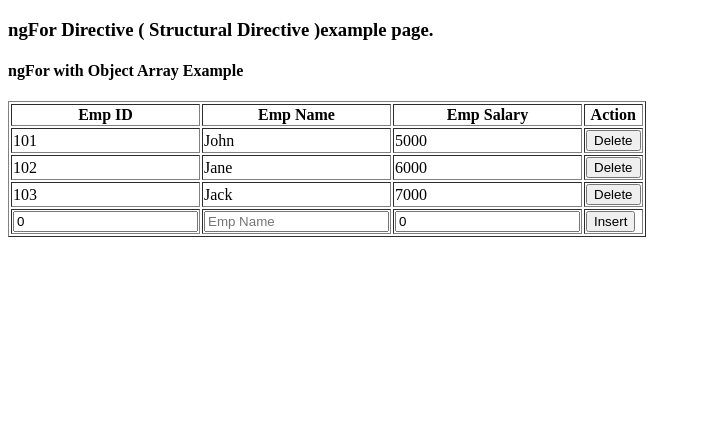
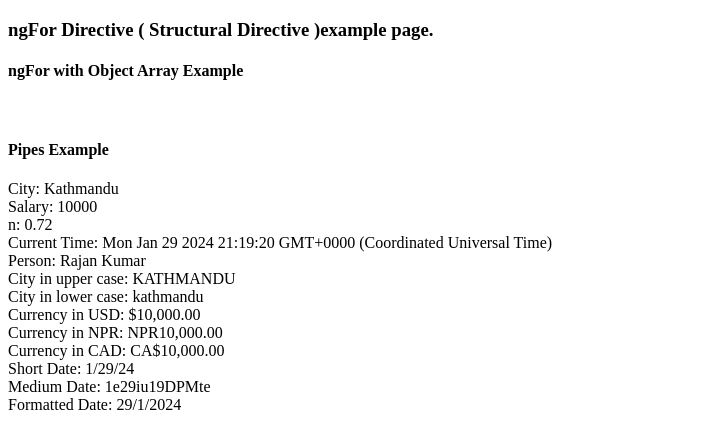
Before and after one commit to rajan10/AngularAppVSCode, an Angular app in the folder app4/: page / in a window 1280 px wide. Shown: the top 448 px of the page, without its empty margins (0-701 px from the left). Built offline with nearby package versions, Linux system fonts and the light colour scheme.

Commit message:
Add pipes in the template (HTML) file  to transform data before display

```diff
--- a/app4/src/app/app.component.html
+++ b/app4/src/app/app.component.html
@@ -34,16 +34,17 @@ Here, the color of the div is bound to the value of mycolor, which is determined
 </ul> -->
 
 <h4> ngFor with Object Array Example </h4>
-<table border="1">
+<!-- <table border="1">
 <tr>
   <th>Emp ID</th> <th>Emp Name</th> <th>Emp Salary</th> <th>Action</th>
 </tr>
 
-<tr *ngFor="let emp of employees; let i = index"> <!-- *ngFor directive is used to iterate over an array of objects -->
+<tr *ngFor="let emp of employees; let i = index"> <!-- here i= index where its value change
+  as per the iteration;  *ngFor directive is used to iterate over an array of objects -->
       <!-- Renders a table row for each employee object in the employees array.
       * Displays employee id, name, salary, and a delete button for each row. *
       The delete button calls the onDeleteClick() method, passing the index of
-      the employee to delete.  -->
+      the employee to delete.
 
       <td>{{ emp.empId }}</td>
       <td>{{ emp.empName }}</td>
@@ -52,7 +53,7 @@ Here, the color of the div is bound to the value of mycolor, which is determined
 
 </tr>
 <tr>
-      <!-- Renders input fields to capture new employee details. * Binds
+       Renders input fields to capture new employee details. * Binds
       employee id, name and salary fields to newemployee object. * Provides a
       button to insert the new employee by calling onInsertClick().
     [(ngModel)] is a special Angular syntax used for two-way data binding.
@@ -60,7 +61,7 @@ Here, the color of the div is bound to the value of mycolor, which is determined
   Putting It Together:
 [(ngModel)]="newemployee.empId" connects the input field in your HTML (where the user can type the employee's ID) to the empId property of the newemployee object in your Angular code.
 If the user types something in the input field, the value is automatically stored in newemployee.empId.
-If you change newemployee.empId in your Angular code, the value in the input field updates automatically.-->
+If you change newemployee.empId in your Angular code, the value in the input field updates automatically.
       <td>
         <input
           type="text"
@@ -84,5 +85,23 @@ If you change newemployee.empId in your Angular code, the value in the input fie
       </td>
       <td><input type="button" value="Insert" (click)="onInsertClick()" /></td>
 </tr>
-</table>
+</table> -->
+
+<br class="class1">
+  <h4>Pipes Example</h4>
+  City: {{ city }} <br />
+  Salary: {{ salary }} <br />
+  n: {{ n }} <br />
+  Current Time: {{ dt }} <br />
+  Person: {{person.firstName}} {{person.lastName}} <br />
+
+  City in upper case: {{ city | uppercase }} <br />
+  City in lower case: {{ city | lowercase }} <br />
+  Currency in USD: {{ salary | currency : "USD" }} <br />
+  Currency in NPR: {{ salary | currency : "NPR" }} <br />
+  Currency in CAD: {{ salary | currency : "CAD" }} <br />
+  Short Date: {{ dt | date : "shortDate" }} <br />
+  Medium Date: {{ dt | date : "MediumDate" }} <br />
+  Formatted Date: {{ dt | date : "d/M/y" }}
+
 </div>
--- a/app4/src/app/app.component.ts
+++ b/app4/src/app/app.component.ts
@@ -15,7 +15,7 @@ export class AppComponent {
   // this.employee = new Employee(1,"Rajan",10000);
 
   // 2 way to instances
- employee = new Employee(1,"Rajan",10000);
+ //employee = new Employee(1,"Rajan",10000);
 
  // 3 way to instances
  // employee var of type Employee
@@ -28,11 +28,11 @@ export class AppComponent {
 //     this.employee = new Employee(1, 'John Doe', 50000);
 
 // list of employee objects creation
-employees:Employee[]= [new Employee(101,"John",5000),
-                       new Employee(102,"Jane",6000),
-                       new Employee(103,"Jack",7000)
-                      ];
-newemployee: Employee= new Employee(0, "", 0);
+// employees:Employee[]= [new Employee(101,"John",5000),
+//                        new Employee(102,"Jane",6000),
+//                        new Employee(103,"Jack",7000)
+//                       ];
+// newemployee: Employee= new Employee(0, "", 0);
   /**
    * Inserts a new employee into the employees array by pushing a new Employee instance.
    * Resets the newemployee properties after inserting.
@@ -40,17 +40,28 @@ newemployee: Employee= new Employee(0, "", 0);
    * Deletes an employee from the employees array by splicing the array at the given index.
    * Confirms deletion with the user first.
   */
-  onInsertClick(){
+  // onInsertClick(){
 
-    this.employees.push(new Employee(this.newemployee.empId, this.newemployee.empName, this.newemployee.salary));
+  //   this.employees.push(new Employee(this.newemployee.empId, this.newemployee.empName, this.newemployee.salary));
 
-    this.newemployee.empId=0;
-    this.newemployee.empName="";
-    this.newemployee.salary=0;
-  }
-    onDeleteClick(n: any){
-      if(confirm("Are you sure you want to delete this employee?")){
-        this.employees.splice(n,1);
-      }
-  }
-  }
+  //   this.newemployee.empId=0;
+  //   this.newemployee.empName="";
+  //   this.newemployee.salary=0;
+  // }
+  //   onDeleteClick(n: any){
+  //     if(confirm("Are you sure you want to delete this employee?")){
+  //       this.employees.splice(n,1);
+  //     }
+  // }
+
+  city:string ="Kathmandu";
+  salary: number=10000;
+  n:number=0.72;
+  dt : Date= new Date();
+
+  // we are creating an object person having structure firstName,lastName, age and assign values to it
+person: {firstName:string,lastName:string,age:number} ={firstName:"Rajan",lastName:"Kumar",age:20};  //typescript notation
+
+
+
+}
```
